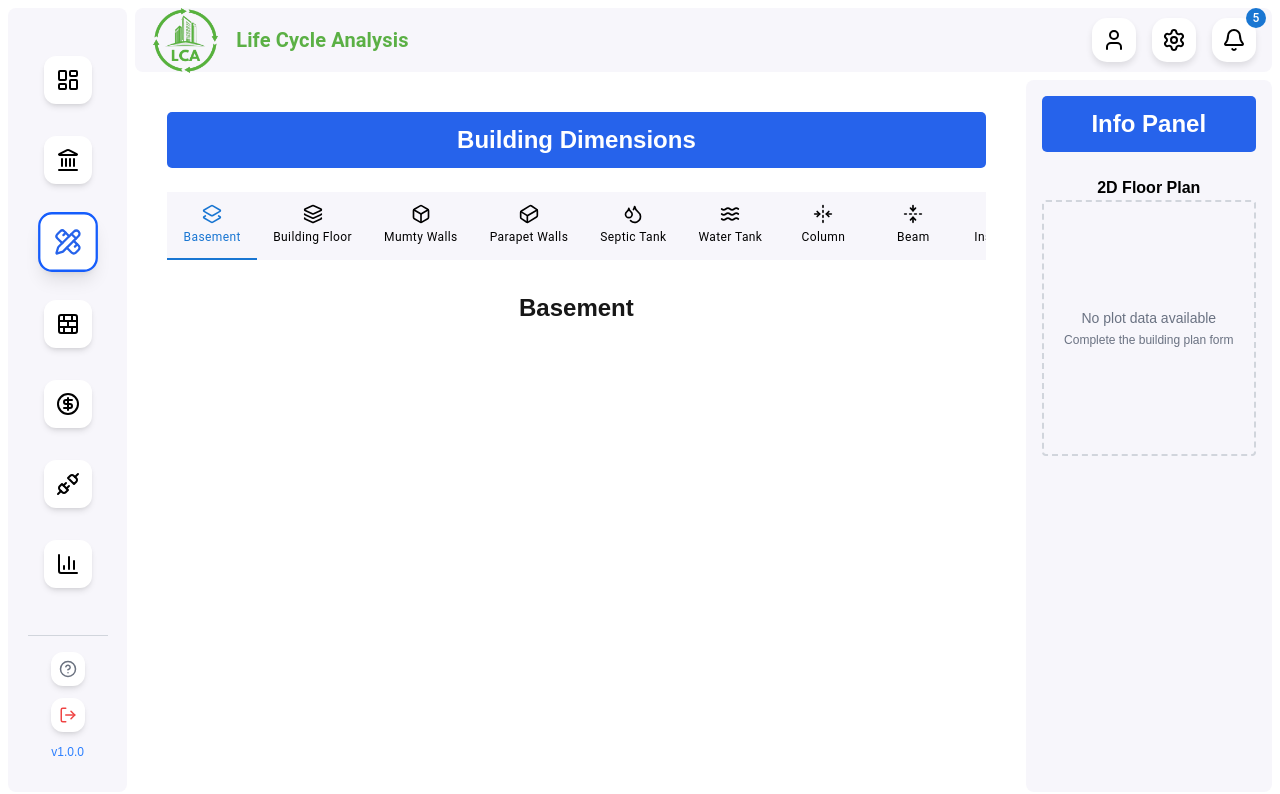
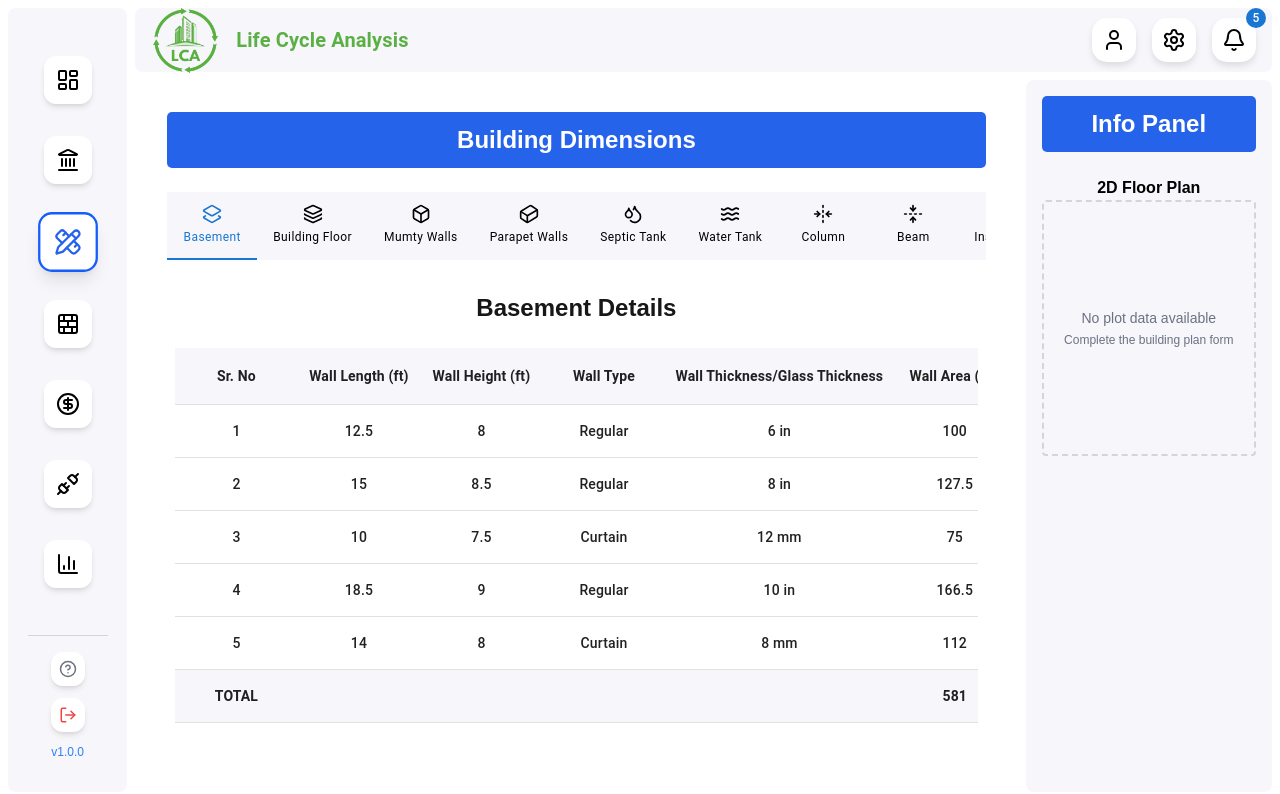
Before and after one commit to mianfarooqazam/life-cycle, a Next.js app: page / in a window 1280 px wide. Both pictures are taken after a click on the element 67 px from the left and 243 px from the top of the page. Shown: the top 794 px of the page. Built offline with nearby package versions, Linux system fonts and the light colour scheme; a web font is replaced by a local one.

Commit message:
Reusable Table Componenet Added

```diff
--- /dev/null
+++ b/src/app/components/table/WallTable.js
@@ -0,0 +1,124 @@
+import React from 'react';
+import {
+  Table,
+  TableBody,
+  TableCell,
+  TableContainer,
+  TableHead,
+  TableRow,
+  IconButton
+} from '@mui/material';
+import { Edit, Trash2 } from 'lucide-react';
+
+export default function WallTable({
+  data,
+  headers,
+  onEdit,
+  onDelete,
+  showTotals = false,
+  totalCalculations = null,
+  minWidth = 1400
+}) {
+  const cellStyle = {
+    fontWeight: 'medium',
+    textAlign: 'center',
+    padding: '12px 8px',
+  };
+
+  const totalCellStyle = {
+    fontWeight: 'bold',
+    textAlign: 'center',
+  };
+
+  const handleAction = (action, id) => {
+    if (action === 'Edit' && onEdit) {
+      onEdit(id);
+    } else if (action === 'Delete' && onDelete) {
+      onDelete(id);
+    }
+  };
+
+  return (
+    <TableContainer>
+      <Table sx={{ minWidth }} stickyHeader>
+        <TableHead>
+          <TableRow>
+            {headers.map((header, index) => (
+              <TableCell key={index} sx={{
+                backgroundColor: "#f7f6fb",
+                fontWeight: 'bold',
+                textAlign: 'center',
+                padding: '16px 8px',
+                minWidth: 120,
+              }}>
+                {header}
+              </TableCell>
+            ))}
+          </TableRow>
+        </TableHead>
+        <TableBody>
+          {data.map((row) => (
+            <TableRow
+              key={row.id}
+              sx={{
+                backgroundColor: "#ffffff",
+                '&:hover': {
+                  backgroundColor: "#f7f6fb"
+                }
+              }}
+            >
+              <TableCell sx={cellStyle}>{row.srNo}</TableCell>
+              <TableCell sx={cellStyle}>{row.wallLength}</TableCell>
+              <TableCell sx={cellStyle}>{row.wallHeight}</TableCell>
+              <TableCell sx={cellStyle}>{row.wallType}</TableCell>
+              <TableCell sx={cellStyle}>
+                {row.wallThickness} {row.wallType === 'Curtain' ? 'mm' : 'in'}
+              </TableCell>
+              <TableCell sx={cellStyle}>{row.wallArea}</TableCell>
+              <TableCell sx={cellStyle}>{row.wallVolume.toLocaleString()}</TableCell>
+              <TableCell sx={cellStyle}>{row.tilesArea}</TableCell>
+              <TableCell sx={cellStyle}>{row.doors} / {row.windows}</TableCell>
+              <TableCell sx={cellStyle}>
+                <IconButton
+                  color="primary"
+                  onClick={() => handleAction('Edit', row.id)}
+                  size="small"
+                  sx={{ mr: 1 }}
+                >
+                  <Edit size={18} />
+                </IconButton>
+                <IconButton
+                  color="error"
+                  onClick={() => handleAction('Delete', row.id)}
+                  size="small"
+                >
+                  <Trash2 size={18} />
+                </IconButton>
+              </TableCell>
+            </TableRow>
+          ))}
+
+          {/* Total Row */}
+          {showTotals && totalCalculations && (
+            <TableRow sx={{ backgroundColor: "#f7f6fb" }}>
+              <TableCell sx={totalCellStyle}>TOTAL</TableCell>
+              <TableCell sx={totalCellStyle}></TableCell>
+              <TableCell sx={totalCellStyle}></TableCell>
+              <TableCell sx={totalCellStyle}></TableCell>
+              <TableCell sx={totalCellStyle}></TableCell>
+              <TableCell sx={totalCellStyle}>
+                {totalCalculations.totalArea.toLocaleString()}
+              </TableCell>
+              <TableCell sx={totalCellStyle}>
+                {totalCalculations.totalWallVolumeNoCurtain.toLocaleString()} (no curtain)
+              </TableCell>
+              <TableCell sx={totalCellStyle}></TableCell>
+              <TableCell sx={totalCellStyle}></TableCell>
+              <TableCell sx={totalCellStyle}></TableCell>
+            </TableRow>
+          )}
+        </TableBody>
+      </Table>
+    </TableContainer>
+  );
+}
--- a/src/app/pages/BuildingPlan.js
+++ b/src/app/pages/BuildingPlan.js
@@ -171,6 +171,7 @@ export default function BuildingPlan() {
             <Toaster />
             <TitleHeader>Building Plan</TitleHeader>
 
+
             {/* Basic Information Section */}
             <div className="grid grid-cols-1 md:grid-cols-2 gap-6">
                 <TextInput
@@ -262,7 +263,9 @@ export default function BuildingPlan() {
             </div>
 
             {/* Building Details Section */}
+
             <div className="grid grid-cols-1 md:grid-cols-3 gap-6">
+
                 <TextInput
                     label="Floors"
                     name="numberOfFloors"
--- a/src/app/tabs/BasementDetails.js
+++ b/src/app/tabs/BasementDetails.js
@@ -1,11 +1,61 @@
+// BasementDetails.js
+import React, { useState } from 'react';
+
+import WallTable from '@/app/components/table/WallTable';
+
 export default function BasementDetails() {
+  const [basementData, setBasementData] = useState([
+    { id: 1, srNo: 1, wallLength: 12.5, wallHeight: 8.0, wallType: 'Regular', wallThickness: 6, wallArea: 100.0, wallVolume: 600.0, tilesArea: 95.5, doors: 1, windows: 1 },
+    { id: 2, srNo: 2, wallLength: 15.0, wallHeight: 8.5, wallType: 'Regular', wallThickness: 8, wallArea: 127.5, wallVolume: 1020.0, tilesArea: 120.0, doors: 0, windows: 1 },
+    { id: 3, srNo: 3, wallLength: 10.0, wallHeight: 7.5, wallType: 'Curtain', wallThickness: 12, wallArea: 75.0, wallVolume: 37.5, tilesArea: 70.0, doors: 2, windows: 1 },
+    { id: 4, srNo: 4, wallLength: 18.5, wallHeight: 9.0, wallType: 'Regular', wallThickness: 10, wallArea: 166.5, wallVolume: 1665.0, tilesArea: 155.0, doors: 0, windows: 0 },
+    { id: 5, srNo: 5, wallLength: 14.0, wallHeight: 8.0, wallType: 'Curtain', wallThickness: 8, wallArea: 112.0, wallVolume: 672.0, tilesArea: 108.5, doors: 1, windows: 1 },
+  ]);
 
+  const headers = [
+    'Sr. No',
+    'Wall Length (ft)',
+    'Wall Height (ft)',
+    'Wall Type',
+    'Wall Thickness/Glass Thickness',
+    'Wall Area (ft²)',
+    'Wall Volume (ft³)',
+    'Tiles Area (ft²)',
+    'No. of Doors/Windows',
+    'Action'
+  ];
 
-    return (
-        <div className="p-2">
-      <h2 className="text-2xl font-bold mb-6 text-center">Basement</h2>
+  const handleEdit = (id) => {
+    console.log('Edit item with id:', id);
+  };
 
+  const handleDelete = (id) => {
+    console.log('Delete item with id:', id);
+    setBasementData(basementData.filter(item => item.id !== id));
+  };
 
-      </div>
-    );
-  }
+  // Calculate totals
+  const totalArea = basementData.reduce((sum, row) => sum + row.wallArea, 0);
+  const totalWallVolumeNoCurtain = basementData
+    .filter(row => row.wallType !== 'Curtain')
+    .reduce((sum, row) => sum + row.wallVolume, 0);
+
+  const totalCalculations = {
+    totalArea,
+    totalWallVolumeNoCurtain
+  };
+
+  return (
+    <div className="p-2">
+      <h2 className="text-2xl font-bold mb-6 text-center ">Basement Details</h2>
+      <WallTable
+        data={basementData}
+        headers={headers}
+        onEdit={handleEdit}
+        onDelete={handleDelete}
+        showTotals={true}
+        totalCalculations={totalCalculations}
+      />
+    </div>
+  );
+}
```
